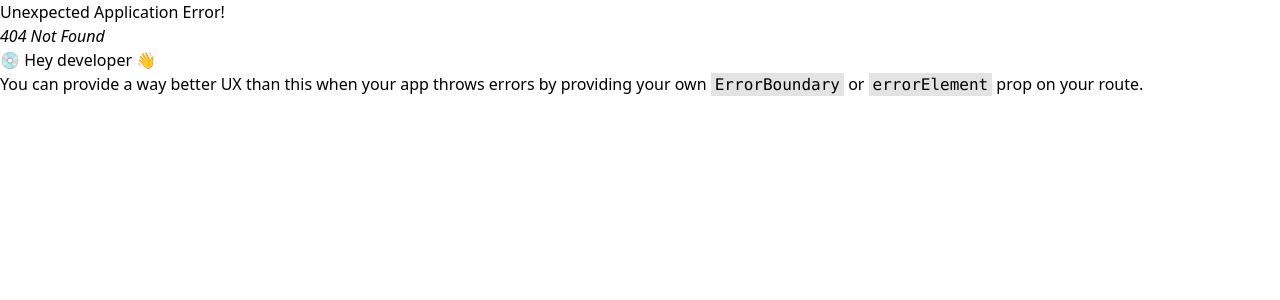
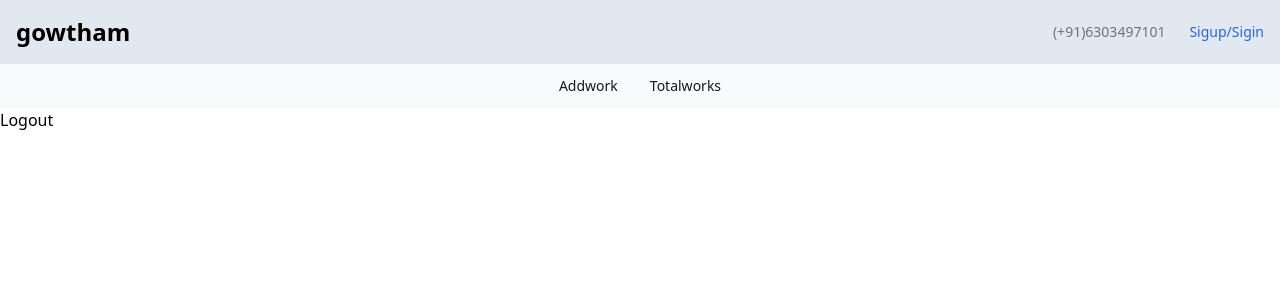
Before and after one commit to gowthamazmeera09/daily-work-frontend, a React (Create React App) app: page /Profile/Logout in a window 1280 px wide. Before the commit this address had no page. Shown: the top 300 px of the page. Built offline with nearby package versions, Linux system fonts and the light colour scheme.

Commit message:
here logout button is added

```diff
--- a/src/pages/Addwork.jsx
+++ b/src/pages/Addwork.jsx
@@ -13,8 +13,8 @@ function Addwork() {
       const logintoken = localStorage.getItem('loginToken');
       const userId = localStorage.getItem('userId');
       if (!logintoken || !userId) {
+         alert('User not authenticated');
         console.log(logintoken);
-        alert('User not authenticated');
       }
 
       const formData = new FormData();
@@ -23,7 +23,7 @@ function Addwork() {
       formData.append('experience',experience);
       formData.append('location',location);
 
-      const response = await fetch(`${API_URL}work/addwork`, {
+      const response = await fetch(`${API_URL}work/addwork/${userId}`, {
         method: 'POST',
         headers: {
           'Authorization': `Bearer ${logintoken}`
--- /dev/null
+++ b/src/pages/Logout.jsx
@@ -0,0 +1,26 @@
+import React from 'react';
+
+function Logout() {
+    const handleLogout = () => {
+        try {
+            // Remove items from localStorage
+            localStorage.removeItem('loginToken');
+            localStorage.removeItem('userId');
+            localStorage.removeItem('profilePicture');
+
+            // Redirect to login page or home page after logout
+            window.location.href = '/Sigin';
+        } catch (error) {
+            console.error(error);
+            alert("Something went wrong during logout");
+        }
+    };
+
+    return (
+        <div>
+            <button onClick={handleLogout}>Logout</button>
+        </div>
+    );
+}
+
+export default Logout;
--- a/src/pages/Profile.jsx
+++ b/src/pages/Profile.jsx
@@ -1,8 +1,11 @@
 import React from 'react'
+import Logout from './Logout';
 
 function Profile() {
   return (
-    <div>Profile</div>
+    <div>
+      <Logout />
+    </div>
   )
 }
 
```
Also changed, not shown: src/index.js (+8 -1 lines).
